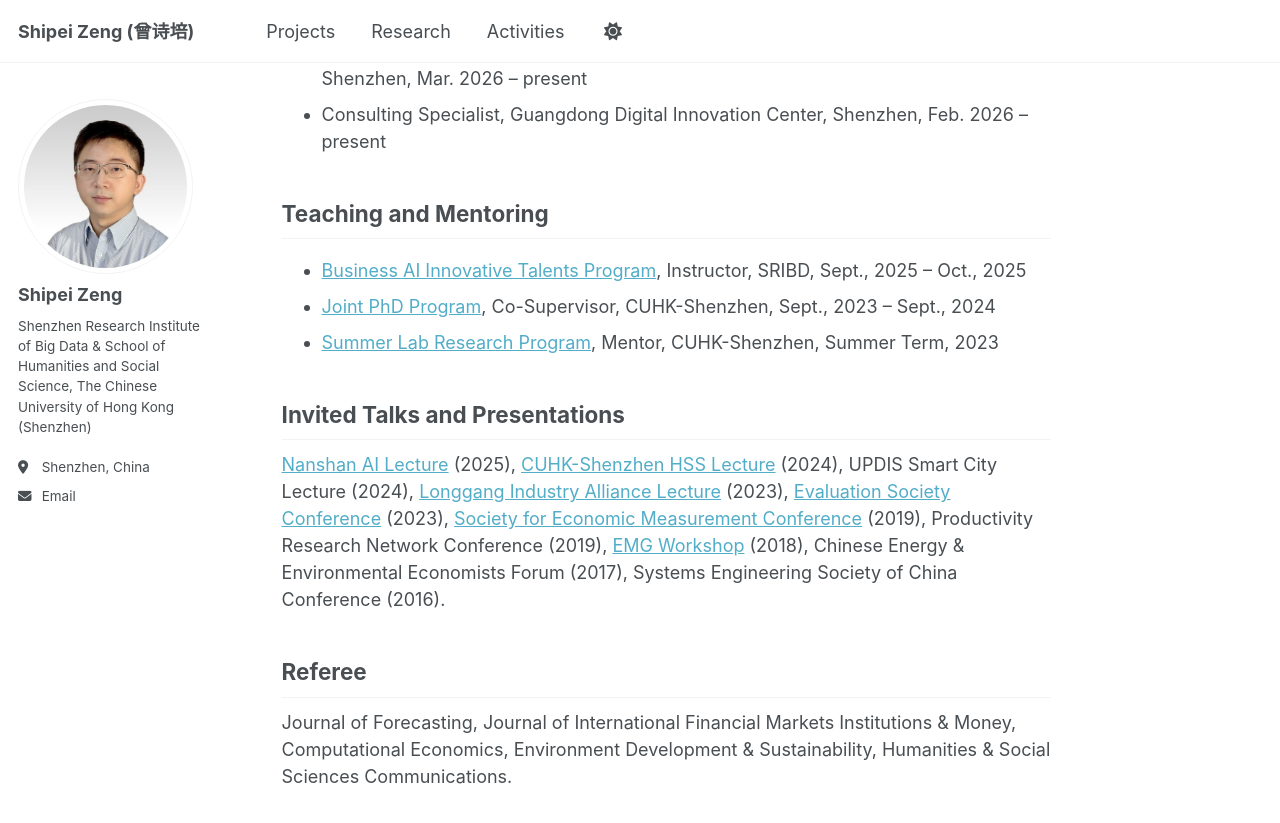
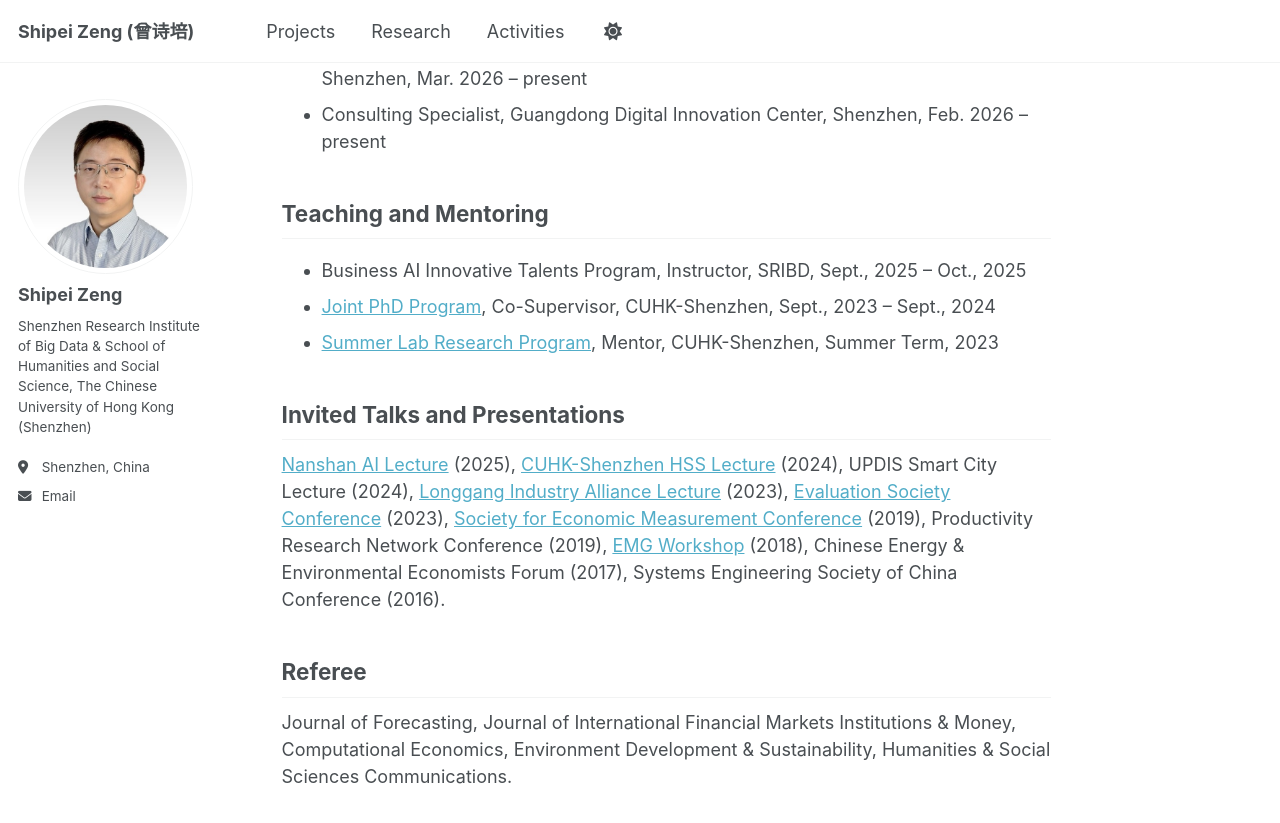
Before and after one commit to shipei-zeng/shipei-zeng.github.io, a Jekyll site: the page built from _pages/activities.md, in a window 1280 px wide and 900 px high, scrolled down 992 px. Shown: the top 823 px of the window. Built offline with Jekyll 4.4.1, drawn with Linux system fonts in a browser that asks for light colours; a script that is not in the unit is left out; part of the change alters nothing that is shown.

```diff
--- a/_pages/activities.md
+++ b/_pages/activities.md
@@ -17,7 +17,7 @@ title: 'Professional Activities'
 
 ## Teaching and Mentoring
 
-- [Business AI Innovative Talents Program](https://mp.weixin.qq.com/s/sfl5SWg-fEc1j-F6Dt_g7A), Instructor, SRIBD, Sept., 2025 -- Oct., 2025
+- Business AI Innovative Talents Program, Instructor, SRIBD, Sept., 2025 -- Oct., 2025
 - [Joint PhD Program](https://www.sribd.cn/en/article/928), Co-Supervisor, CUHK-Shenzhen, Sept., 2023 -- Sept., 2024
 - [Summer Lab Research Program](https://www.science.nus.edu.sg/wp-content/uploads/2023/01/CUHK-SZ-SLR-Programme-2023.pdf), Mentor, CUHK-Shenzhen, Summer Term, 2023
 
```
